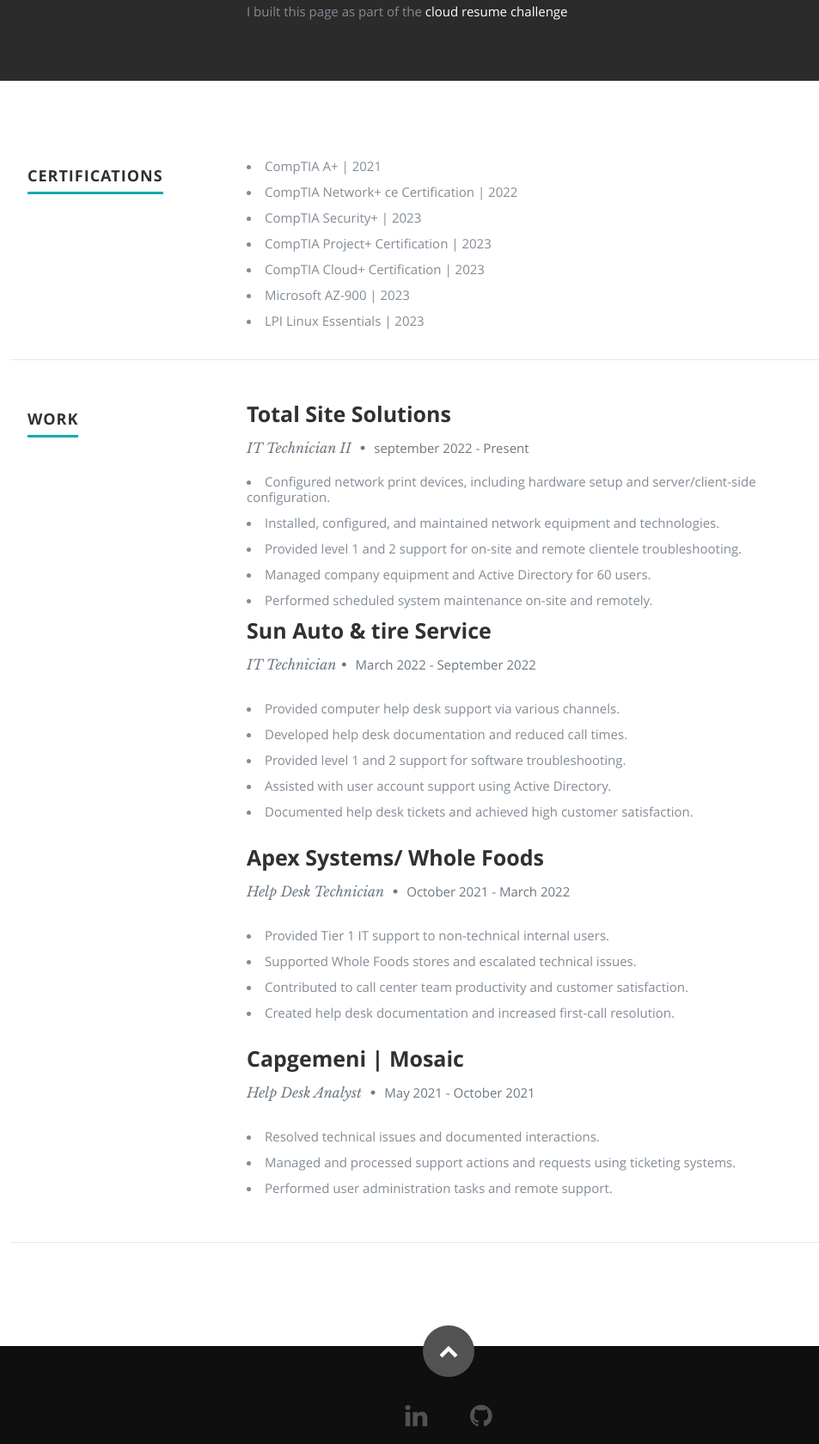
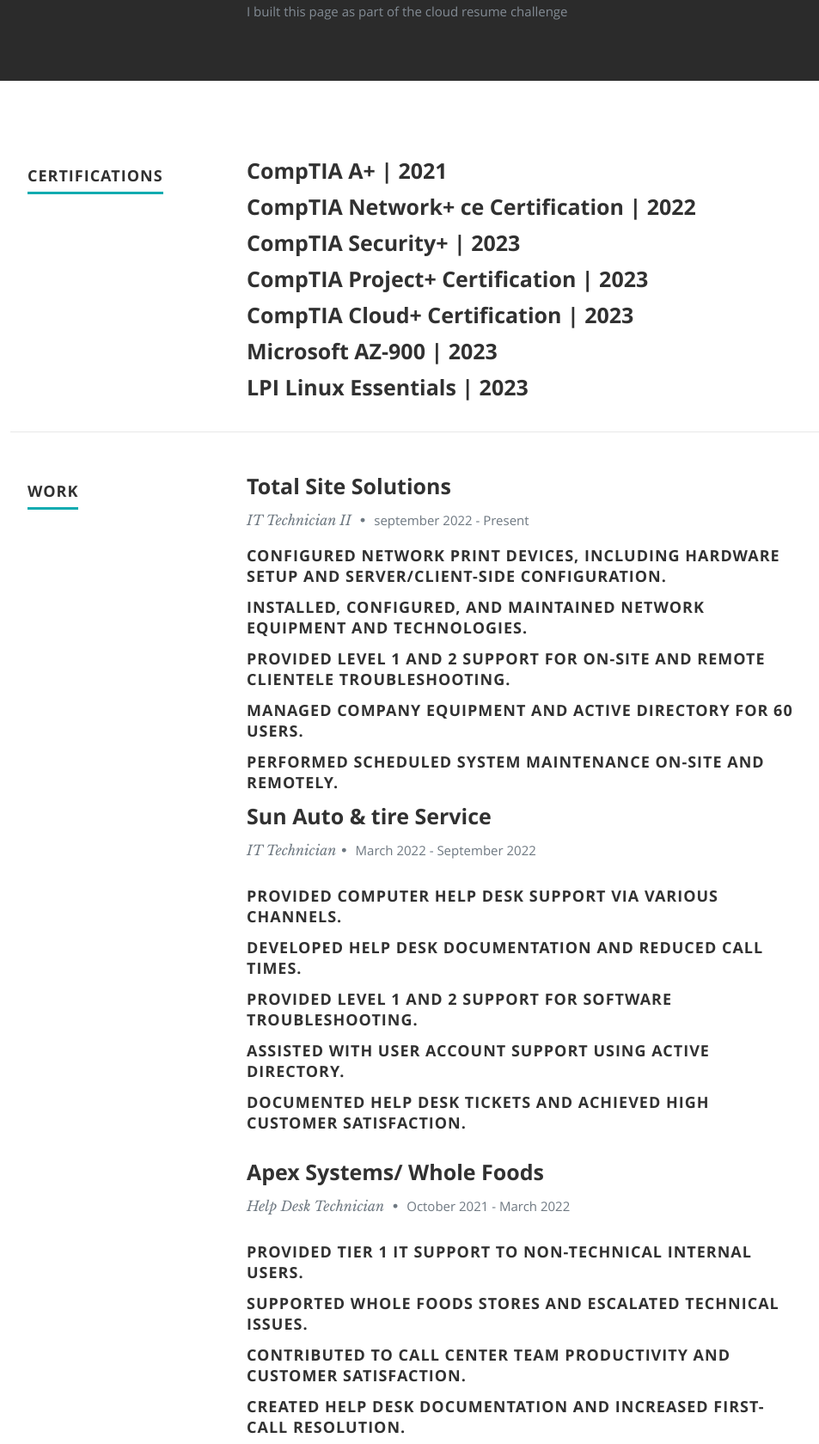
Before and after one commit to fmgnuno99/azure-nuno, a plain HTML site: page frontend/index.html in a window 1280 px wide. Shown: the part 1120-2800 px from the top of the page at 86% size, without its empty margins (118-1071 px from the left). Drawn offline with nearby package versions, Linux system fonts and the light colour scheme.

Commit message:
Update to structure, created main.js file

```diff
--- a/frontend/index.html
+++ b/frontend/index.html
@@ -14,7 +14,7 @@
 
    <!-- Mobile Specific Metas
    ================================================== -->
-	<meta name="viewport" content="width=device-width, initial-scale=1, maximum-scale=1">
+   <meta name="viewport" content="width=device-width, initial-scale=1">
 
 	<!-- CSS
     ================================================== -->
@@ -59,8 +59,8 @@
 
             <p>and this page has been viewed <a id="counter"></a> times :) </p>
             <ul class="social">
-               <a href="https://github.com/fmgnuno99/azure-nuno">My GitHub Account</a>
-               <p>LinkedIn: <a href="https://www.linkedin.com/in/fabian-nuno-05b296146">in/fabian-nuno-05b296146</a></p>
+               <li><a href="https://github.com/fmgnuno99/azure-nuno"><i class="fa fa-github"></i></a></li>
+               <li><a href="https://www.linkedin.com/in/fabian-nuno-05b296146"><i class="fa fa-linkedin"></i></a></li>
 
 
             </ul>
@@ -68,7 +68,7 @@
       </div>
 
       <p class="scrolldown">
-         <a class="smoothscroll" href="#about"><i class="icon-down-circle"></i></a>
+         <class="smoothscroll" href="#about"><i class="icon-down-circle"></i></a>
       </p>
 
    </header> <!-- Header End -->
@@ -95,7 +95,7 @@
 
          </br>
       </br>
-       I built this page as part of the <span><a href="https://cloudresumechallenge.dev/docs/the-challenge/azure/" target="_blank">cloud resume challenge</a></span>
+       I built this page as part of the <span><href="https://cloudresumechallenge.dev/docs/the-challenge/azure/" target="_blank">cloud resume challenge</a></span>
 
 
          </div> <!-- end .main-col -->
@@ -122,13 +122,13 @@
             <div class="row item">
 
                <div class="twelve columns">
-                  <li>CompTIA A+ | 2021</li>
-                  <li>CompTIA Network+ ce Certification | 2022</li>
-                  <li>CompTIA Security+ | 2023</li>
-                  <li>CompTIA Project+ Certification | 2023</li>
-                  <li>CompTIA Cloud+ Certification | 2023</li>
-                  <li>Microsoft AZ-900 | 2023</li>
-                  <li>LPI Linux Essentials | 2023</li>
+                  <h3>CompTIA A+ | 2021</li>
+                  <h3>CompTIA Network+ ce Certification | 2022</li>
+                  <h3>CompTIA Security+ | 2023</li>
+                  <h3>CompTIA Project+ Certification | 2023</li>
+                  <h3>CompTIA Cloud+ Certification | 2023</li>
+                  <h3>Microsoft AZ-900 | 2023</li>
+                  <h3>LPI Linux Essentials | 2023</li>
 
                </div>
 
@@ -156,11 +156,11 @@
                   <h3>Total Site Solutions</h3>
                   <p class="info">IT Technician II <span>&bull;</span> <em class="date">september 2022 - Present</em></p>
 
-                  <li>Configured network print devices, including hardware setup and server/client-side configuration.</li>
-                  <li>Installed, configured, and maintained network equipment and technologies.</li>
-                  <li>Provided level 1 and 2 support for on-site and remote clientele troubleshooting.</li>
-                  <li>Managed company equipment and Active Directory for 60 users.</li>
-                  <li>Performed scheduled system maintenance on-site and remotely.</li>
+                  <h1>Configured network print devices, including hardware setup and server/client-side configuration.</li>
+                  <h1>Installed, configured, and maintained network equipment and technologies.</li>
+                  <h1>Provided level 1 and 2 support for on-site and remote clientele troubleshooting.</li>
+                  <h1>Managed company equipment and Active Directory for 60 users.</li>
+                  <h1>Performed scheduled system maintenance on-site and remotely.</li>
                </div>
 
             </div> <!-- item end -->
@@ -173,11 +173,11 @@
                   <p class="info">IT Technician<span>&bull;</span> <em class="date">March 2022 - September 2022</em></p>
 
                   <p>
-                     <li>Provided computer help desk support via various channels.</li>
-                     <li>Developed help desk documentation and reduced call times.</li>
-                     <li>Provided level 1 and 2 support for software troubleshooting.</li>
-                     <li>Assisted with user account support using Active Directory.</li>
-                     <li>Documented help desk tickets and achieved high customer satisfaction.</li>
+                     <h1>Provided computer help desk support via various channels.</li>
+                     <h1>Developed help desk documentation and reduced call times.</li>
+                     <h1>Provided level 1 and 2 support for software troubleshooting.</li>
+                     <h1>Assisted with user account support using Active Directory.</li>
+                     <h1>Documented help desk tickets and achieved high customer satisfaction.</li>
                   </p>
 
                </div>
@@ -192,10 +192,10 @@
                   <p class="info">Help Desk Technician <span>&bull;</span> <em class="date">October 2021 - March 2022</em></p>
 
                   <p>
-                     <li>Provided Tier 1 IT support to non-technical internal users.</li>
-                     <li>Supported Whole Foods stores and escalated technical issues.</li>
-                     <li>Contributed to call center team productivity and customer satisfaction.</li>
-                     <li>Created help desk documentation and increased first-call resolution.</li>
+                     <h1>Provided Tier 1 IT support to non-technical internal users.</li>
+                     <h1>Supported Whole Foods stores and escalated technical issues.</li>
+                     <h1>Contributed to call center team productivity and customer satisfaction.</li>
+                     <h1>Created help desk documentation and increased first-call resolution.</li>
                   </p>
 
                </div>
@@ -210,9 +210,9 @@
                   <p class="info">Help Desk Analyst <span>&bull;</span> <em class="date">May 2021 - October 2021</em></p>
 
                   <p>
-                     <li>Resolved technical issues and documented interactions.</li>
-                     <li>Managed and processed support actions and requests using ticketing systems.</li>
-                     <li>Performed user administration tasks and remote support.</li>
+                     <h1>Resolved technical issues and documented interactions.</li>
+                     <h1>Managed and processed support actions and requests using ticketing systems.</li>
+                     <h1>Performed user administration tasks and remote support.</li>
                   </p>
 
                </div>
@@ -245,7 +245,7 @@
                <li><a href="https://github.com/fmgnuno99/azure-nuno"><i class="fa fa-github"></i>
             </ul>
 
-            <ul class="copyright">
+            <ul></ul> class="copyright">
                <a href="https://www.styleshout.com/free-templates/ceevee/"> Template by CeeVee </a>
 
             </ul>
```
Also changed, not shown: 3 other files.
